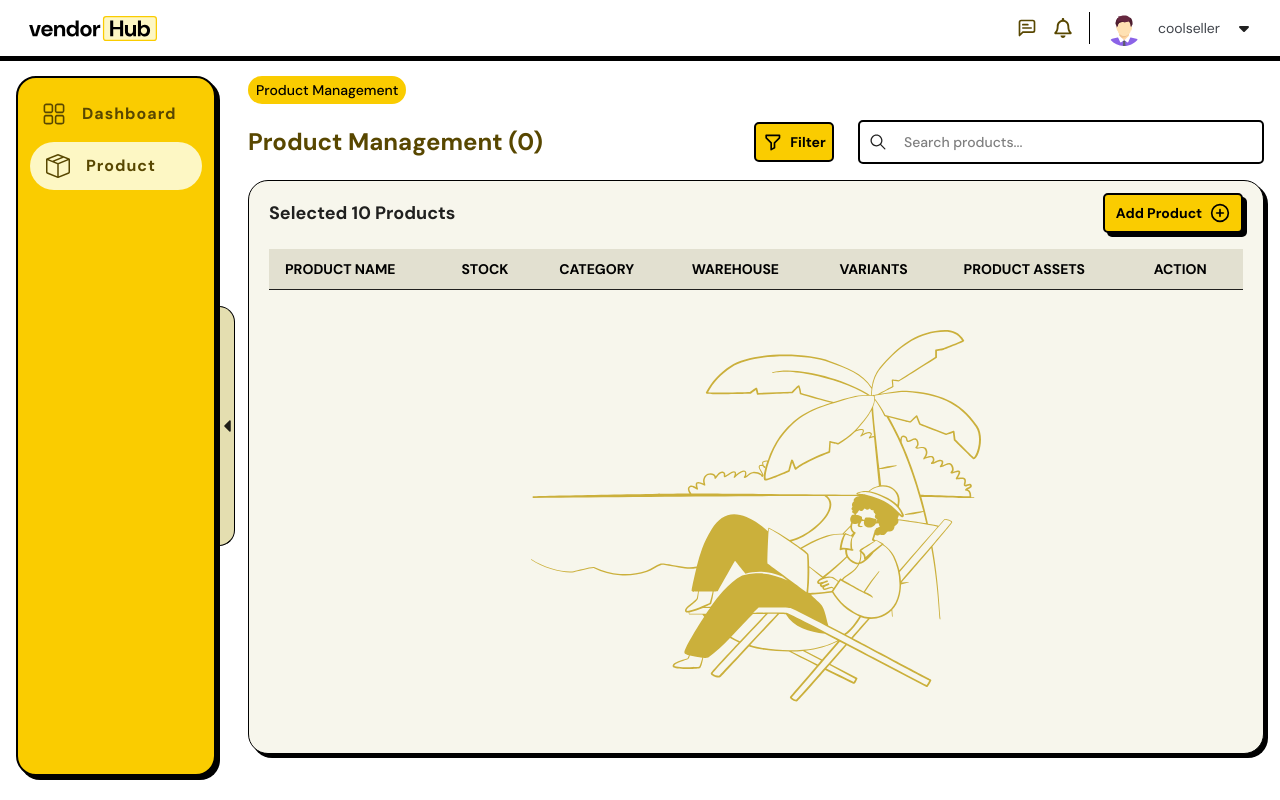
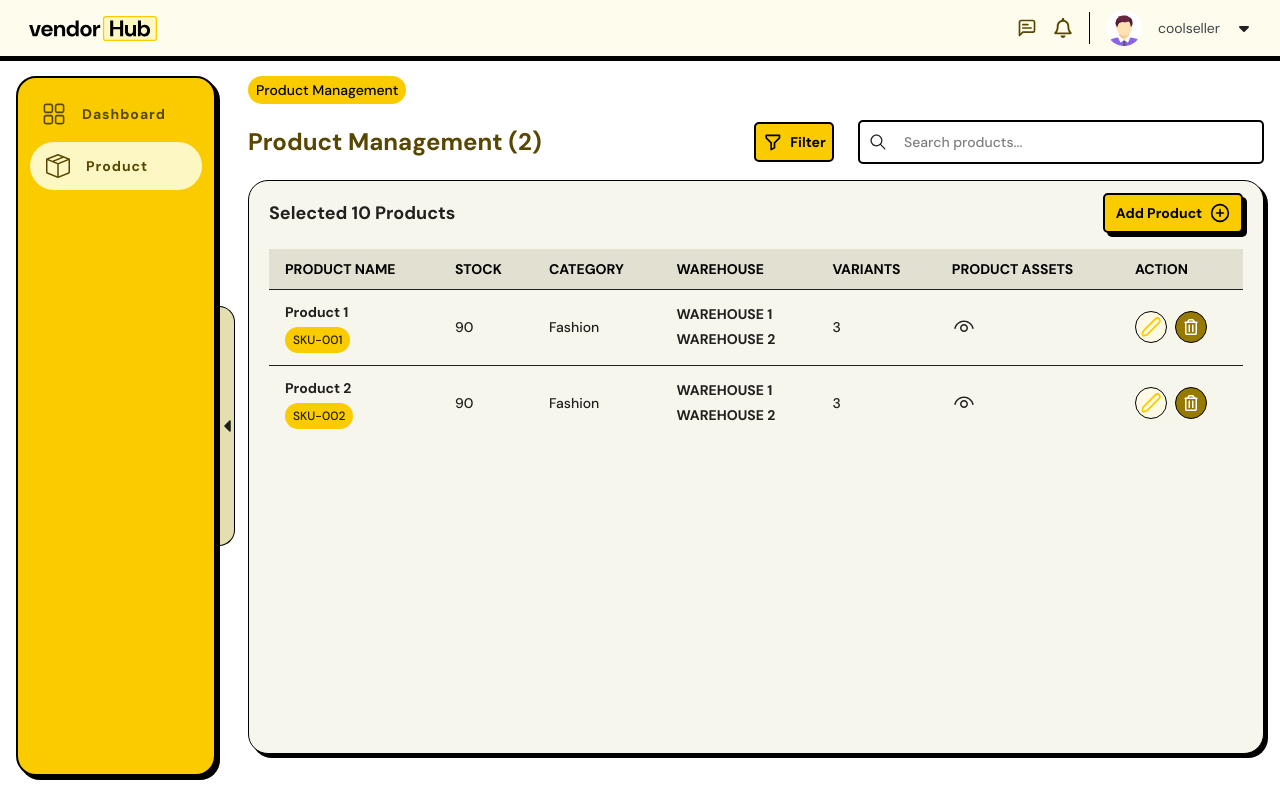
Before and after one commit to nghiaprovip123/vendorHub-with-Next.js, a Next.js app: page /product in a window 1280 px wide. Built offline with nearby package versions, Linux system fonts and the light colour scheme.

Commit message:
feat(ven-41): more actions common

```diff
--- a/app/(home)/styles.scss
+++ b/app/(home)/styles.scss
@@ -5,13 +5,17 @@
     display: flex;
     justify-content: space-between;
     flex-direction: row;
+    position: fixed;
+    width: 100%;
     align-items: center;
+    background-color: var(--primary-background-color);
   }
 
   &.home-body {
     display: flex;
     flex-direction: row;
     margin: 20px 16px;
+    margin-top: 76px;
   }
 
   &.sidebar-container {
--- /dev/null
+++ b/components/common/MoreActions/index.tsx
@@ -0,0 +1,41 @@
+import { Stack } from "@mui/material";
+import { FaRegTrashAlt } from "react-icons/fa";
+import { FiEdit2 } from "react-icons/fi";
+
+type Props = {
+  onEdit?: () => void,
+  onDelete?: () => void,
+};
+
+export const MoreActions = ({ onEdit, onDelete }: Props) => {
+  return (
+    <Stack flexDirection='row' gap={1} alignItems='center'>
+      <FiEdit2
+        style={{
+          width: '32px',
+          height: '32px',
+          color: '#FACC00',
+          padding: '0px 4px',
+          borderRadius: '50%',
+          backgroundColor: '#FFFAE6',
+          border: '1px solid #000',
+          cursor: 'pointer'
+        }}
+        onClick={onEdit}
+      />
+      <FaRegTrashAlt
+        style={{
+          width: '32px',
+          height: '32px',
+          color: '#ffffff',
+          backgroundColor: '#967A00',
+          padding: '2px 8px',
+          borderRadius: '50%',
+          border: '1px solid #000',
+          cursor: 'pointer'
+        }}
+        onClick={onDelete}
+      />
+    </Stack>
+  );
+};
--- a/components/common/Table/index.tsx
+++ b/components/common/Table/index.tsx
@@ -1,4 +1,4 @@
-/* eslint-disable @typescript-eslint/no-explicit-any */
+/* eslint-disable react-hooks/incompatible-library */
 'use client';
 
 import { Loader2 } from "lucide-react";
@@ -172,7 +172,7 @@
   const renderRows = table.getRowModel().rows.map((row) => (
     <TableRow key={row.id} data-state={row.getIsSelected() && "selected"}>
       {row.getVisibleCells().map((cell) => (
-        <TableCell key={cell.id} style={{ padding: '0px 16px' }}>
+        <TableCell key={cell.id} style={{ padding: '12px 16px' }}>
           {flexRender(cell.column.columnDef.cell, cell.getContext())}
         </TableCell>
       ))}
--- a/components/common/index.ts
+++ b/components/common/index.ts
@@ -6,3 +6,4 @@
 export * from './Checkbox';
 export * from './OTPInput';
 export * from './Breadcumb';
+export * from './MoreActions';
--- a/components/providers/ThemeProvider.tsx
+++ b/components/providers/ThemeProvider.tsx
@@ -9,6 +9,12 @@
 const muiTheme = createTheme({
   typography: {
     fontFamily: "var(--font-dm-sans), system-ui, sans-serif",
+    body1: {
+      fontSize: '14px',
+    },
+    body2: {
+      fontSize: '14px',
+    },
   },
 });
 
--- a/components/ui/dialog.tsx
+++ b/components/ui/dialog.tsx
@@ -39,7 +39,7 @@
     <DialogPrimitive.Overlay
       data-slot="dialog-overlay"
       className={cn(
-        "fixed inset-0 z-50 bg-overlay data-[state=open]:animate-in data-[state=closed]:animate-out data-[state=closed]:fade-out-0 data-[state=open]:fade-in-0",
+        "fixed bg-black/30 inset-0 z-50 data-[state=open]:animate-in data-[state=closed]:animate-out data-[state=closed]:fade-out-0 data-[state=open]:fade-in-0",
         className,
       )}
       {...props}
@@ -59,6 +59,7 @@
         data-slot="dialog-content"
         className={cn(
           "bg-background data-[state=open]:animate-in data-[state=closed]:animate-out data-[state=closed]:fade-out-0 data-[state=open]:fade-in-0 data-[state=closed]:zoom-out-95 data-[state=open]:zoom-in-95 fixed top-[50%] left-[50%] z-50 grid w-full max-w-[calc(100%-2rem)] translate-x-[-50%] translate-y-[-50%] gap-4 rounded-base border-2 border-border p-6 shadow-shadow duration-200 sm:max-w-lg",
+          'p-5!',
           className,
         )}
         {...props}
--- a/src/containers/ProductManagement/ProductList/allColumns.tsx
+++ b/src/containers/ProductManagement/ProductList/allColumns.tsx
@@ -1,26 +1,15 @@
+/* eslint-disable react-hooks/rules-of-hooks */
 /* eslint-disable @typescript-eslint/no-explicit-any */
 'use-client'
 
 import { ColumnDef } from "@tanstack/react-table";
-import { ArrowUpDown, MoreHorizontal } from "lucide-react";
+import { Stack, Typography } from "@mui/material";
+import { VscEye } from "react-icons/vsc";
 
-import { Category } from "./types";
-// import { Checkbox } from "@/components/ui/checkbox";
-// import CategoriesDetail from "../CategoriesDetail";
-import {
-  Button,
-  DropdownMenu,
-  DropdownMenuContent,
-  DropdownMenuItem,
-  DropdownMenuSeparator,
-  DropdownMenuTrigger,
-  ImageCard,
-} from "@/components/ui";
-import { Checkbox } from "@radix-ui/react-checkbox";
+import { useDialog } from "@/components/hooks";
+import { MoreActions } from "@/components/common";
 
-export const allColumns = (
-  dialog: any,
-): ColumnDef<any>[] => [
+export const allColumns = (): ColumnDef<any>[] => [
   // {
   //   id: "select",
   //   header: ({ table }) => (
@@ -43,33 +32,90 @@
   {
     accessorKey: "name",
     header: "Product Name",
+    cell: ({ row }) => {
+      const data = row.original;
 
-    cell: ({ row }) => <div className="capitalize">{row.getValue("name")}</div>,
+      return (
+        <Stack gap={0.5}>
+          <Typography fontWeight={600}>{data.name}</Typography>
+          <Typography style={{
+            backgroundColor: 'var(--primary-color)',
+            fontSize: '12px',
+            fontWeight: 500,
+            width: 'fit-content',
+            padding: '4px 8px',
+            borderRadius: '99px'
+          }}>{data.sku}</Typography>
+        </Stack>
+      );
+    },
   },
   {
     accessorKey: "stock",
     header: "Stock",
-    cell: ({ row }) => <div className="capitalize">{row.getValue("stock")}</div>,
+    cell: ({ row }) => <Typography fontWeight={500}>{row.original.stock}</Typography>,
   },
   {
     accessorKey: "category",
     header: "Category",
-    cell: ({ row }) => <div className="capitalize">{row.getValue("category")}</div>,
+    cell: ({ row }) => <Typography fontWeight={500}>{row.original.category}</Typography>,
   },
   {
     accessorKey: "warehouse",
     header: "Warehouse",
-    cell: ({ row }) => <div className="capitalize">{row.getValue("warehouse")}</div>,
+    cell: ({ row }) => {
+      const data = row.original;
+
+      return (
+        <Stack gap={0.5}>
+          {data.warehouse.map((item: any, index: number) => (
+            <Typography
+              key={index}
+              fontWeight={600}
+              textTransform='uppercase'
+            >
+              {item}
+            </Typography>
+          ))}
+        </Stack>
+      );
+    }
   },
   {
     accessorKey: "variants",
     header: "Variants",
-    cell: ({ row }) => <div className="capitalize">{row.getValue("variants")}</div>,
+    cell: ({ row }) => <Typography fontWeight={500}>{row.original.variants}</Typography>,
   },
   {
     accessorKey: "productAssets",
     header: "Product Assets",
-    cell: ({ row }) => <div className="capitalize">{row.getValue("productAssets")}</div>,
+    cell: ({ row }) => {
+      const data = row.original;
+
+      const { openDialog } = useDialog();
+
+      const handleShowAssets = () => {
+        openDialog({
+          type: 'dialog',
+          title: `Product ${data.sku}'s Assets`,
+          content: <></>,
+          size: 'md',
+        })
+      };
+
+      return (
+        <Stack >
+          <VscEye
+            onClick={handleShowAssets}
+            style={{
+              width: '24px',
+              height: '24px',
+              cursor: 'pointer',
+            }}
+          />
+        </Stack>
+      );
+    },
   },
   {
     header: 'Action',
@@ -77,7 +123,7 @@
       const item = row.original;
 
       return (
-        <></>
+        <MoreActions />
       );
     },
   },
--- a/src/containers/ProductManagement/ProductList/index.tsx
+++ b/src/containers/ProductManagement/ProductList/index.tsx
@@ -1,22 +1,22 @@
 'use client';
 
 import { Stack } from '@mui/material';
+import { useMemo } from 'react';
 
 import { Table } from '@/components/common';
-import { useMemo } from 'react';
 import { allColumns } from './allColumns';
 import { mock } from './helpers';
 
 const ProductList = () => {
   const columns = useMemo(() => {
-    return allColumns(null);
+    return allColumns();
   }, []);
 
   return (
     <Stack>
       <Table
         title="Product Management"
-        data={[]}
+        data={mock}
         columns={columns}
       />
     </Stack>
```
